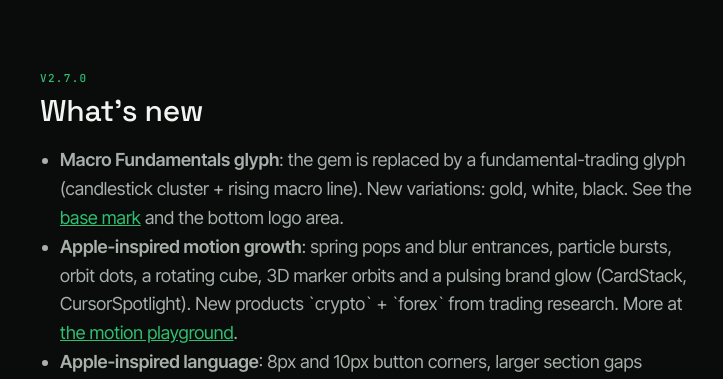
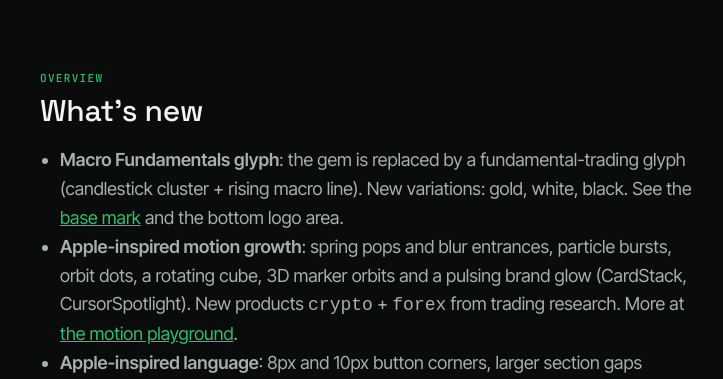
Before and after one commit to printezy247/ezymap-design-system, a website: page docs/index.html in a window 1280 px wide. Shown: the part 421-800 px from the top of the page, 40-763 px from the left. Drawn offline with nearby package versions, Linux system fonts and the light colour scheme; a web font is replaced by a local one.

Commit message:
Fix docs section eyebrows and wrap crypto/forex in code elements

```diff
--- a/docs/index.html
+++ b/docs/index.html
@@ -86,10 +86,10 @@
     <p id="load-error" role="alert">Tokens could not be loaded. Serve this folder over http (for example <code>npx serve</code>) instead of opening the file directly.</p>
   </div>
 
-  <section class="block" id="whats-new"><p class="eyebrow" style="color:var(--primary);margin:0">v2.7.0</p><h2>What's new</h2>
+  <section class="block" id="whats-new"><p class="eyebrow" style="color:var(--primary);margin:0">Overview</p><h2>What's new</h2>
     <ul class="lede" style="padding-left:20px">
       <li><strong>Macro Fundamentals glyph</strong>: the gem is replaced by a fundamental-trading glyph (candlestick cluster + rising macro line). New variations: gold, white, black. See the <a href="../assets/logos/ezymap-mark-macro-trader-bot.svg">base mark</a> and the bottom logo area.</li>
-      <li><strong>Apple-inspired motion growth</strong>: spring pops and blur entrances, particle bursts, orbit dots, a rotating cube, 3D marker orbits and a pulsing brand glow (CardStack, CursorSpotlight). New products `crypto` + `forex` from trading research. More at <a href="motion.html" style="color:var(--primary)">the motion playground</a>.</li>
+      <li><strong>Apple-inspired motion growth</strong>: spring pops and blur entrances, particle bursts, orbit dots, a rotating cube, 3D marker orbits and a pulsing brand glow (CardStack, CursorSpotlight). New products <code>crypto</code> + <code>forex</code> from trading research. More at <a href="motion.html" style="color:var(--primary)">the motion playground</a>.</li>
       <li><strong>Apple-inspired language</strong>: 8px and 10px button corners, larger section gaps (56/96px), cards at 16–24px, display heads at weight 400–500 with −0.022em tracking, nearer-black foreground on light mode.</li>
       <li><strong>Four new components</strong> (16 total): <code>LiveBadge</code> (live status pill with ping ring), <code>Marquee</code> (seamless scroll strip with direction/duration controls), <code>Skeleton</code> (shimmer loading placeholder) and <code>GlowCard</code> (card with breathing glow or rotating border beam) — in React, vanilla bundle and typings.</li>
       <li><strong>Spring motion tokens</strong>: <code>ease-spring-snappy</code> and <code>ease-spring-gentle</code> join <code>ease-spring</code> — cubic-bezier approximations of Motion-style springs for CSS-only consumers.</li>
@@ -108,7 +108,7 @@
 
   <section class="block" id="components"><p class="eyebrow" style="color:var(--primary);margin:0">Components</p><h2>Components</h2><div id="root"></div></section>
 
-  <section class="block" id="motion"><p class="eyebrow" style="color:var(--primary);margin:0">Motion</p><h2>Motion utilities</h2><p class="lede">From <code>assets/motion/ezymap-motion.css</code>, <code>ezymap-motion-3d.css</code>, <code>ezymap-motion-scroll.css</code>, <code>ezymap-motion-text.css</code>, <code>ezymap-motion-hero.css</code> and <code>ezymap-motion-product.css</code>. Every animation stops under <code>prefers-reduced-motion</code>.</p><div class="grid" style="grid-template-columns:repeat(auto-fill,minmax(220px,1fr))">
+  <section class="block" id="motion"><p class="eyebrow" style="color:var(--primary);margin:0">Components</p><h2>Motion utilities</h2><p class="lede">From <code>assets/motion/ezymap-motion.css</code>, <code>ezymap-motion-3d.css</code>, <code>ezymap-motion-scroll.css</code>, <code>ezymap-motion-text.css</code>, <code>ezymap-motion-hero.css</code> and <code>ezymap-motion-product.css</code>. Every animation stops under <code>prefers-reduced-motion</code>.</p><div class="grid" style="grid-template-columns:repeat(auto-fill,minmax(220px,1fr))">
     <div class="sw"><div class="chip" style="display:flex;align-items:center;justify-content:center;height:120px"><img src="../assets/logos/ezymap-mark-animated.svg" alt="Animated EzyMap mark" style="height:88px;width:auto"></div><div class="meta"><b>ezm-mark-animated</b><code>assets/logos/ezymap-mark-animated.svg</code><p>Float + orbit comet, once per view.</p></div></div>
     <div class="sw"><div class="chip" style="display:flex;align-items:center;justify-content:center;height:120px"><div class="ezm-float"><div style="width:56px;height:56px;border-radius:14px;background:var(--gradient-metal);border:1px solid var(--border)"></div></div></div><div class="meta"><b>ezm-float</b><code>.ezm-float</code><p>Gentle 8px bob, 6s cycle.</p></div></div>
     <div class="sw"><div class="chip" style="display:flex;align-items:center;justify-content:center;height:120px"><span class="ezm-blink" style="width:14px;height:14px;border-radius:9999px;background:var(--primary);box-shadow:0 0 12px var(--primary)"></span></div><div class="meta"><b>ezm-blink</b><code>.ezm-blink</code><p>Live-dot pulse for badges.</p></div></div>
```
